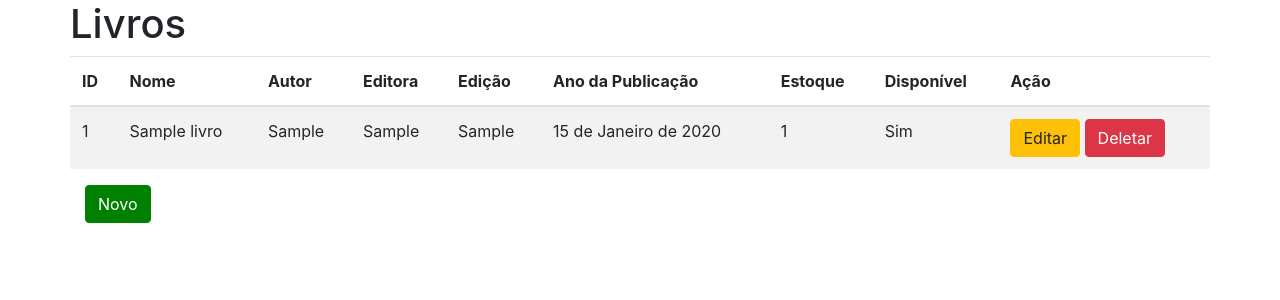
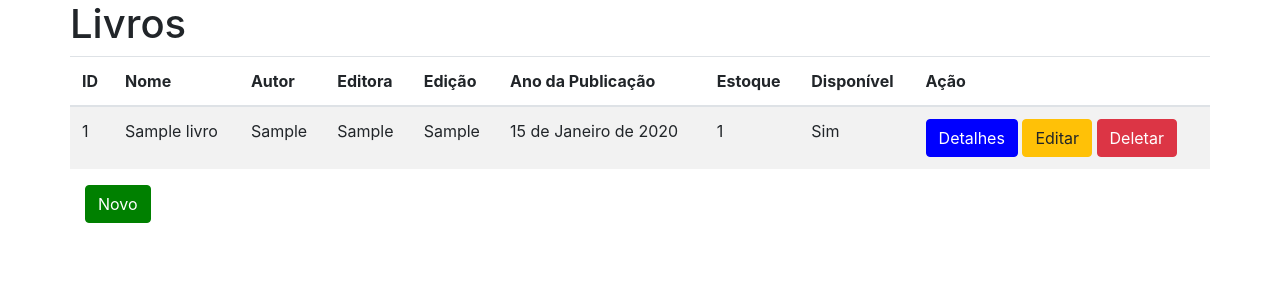
Before and after one commit to amcarv1/livraria-django-projeto, a Django app: page / in a window 1280 px wide. Shown: the top 300 px of the page. Run offline with Django 4.2, Linux system fonts and the light colour scheme; tables that the repository leaves empty hold one stand-in row (values such as "Sample post"); some libraries are stand-ins or nearby versions.

Commit message:
Projeto Finalizado

```diff
--- a/app_biblioteca/templates/index.html
+++ b/app_biblioteca/templates/index.html
@@ -28,6 +28,7 @@
                         <td>{{ livro.estoque }}</td>
                         <td>{{ livro.disponivel }}</td>
                         <td>
+                            <a class="btn btn-warning" href="{% url 'detail_livro' livro.id %}" style="background-color: blue; color: white; border-color: blue;" >Detalhes</a>
                             <a class="btn btn-warning" href="{% url 'update_livro' livro.id %}">Editar</a>
                             <a class="btn btn-danger" href="{% url 'delete_livro' livro.id %}">Deletar</a>
                         </td>
```
